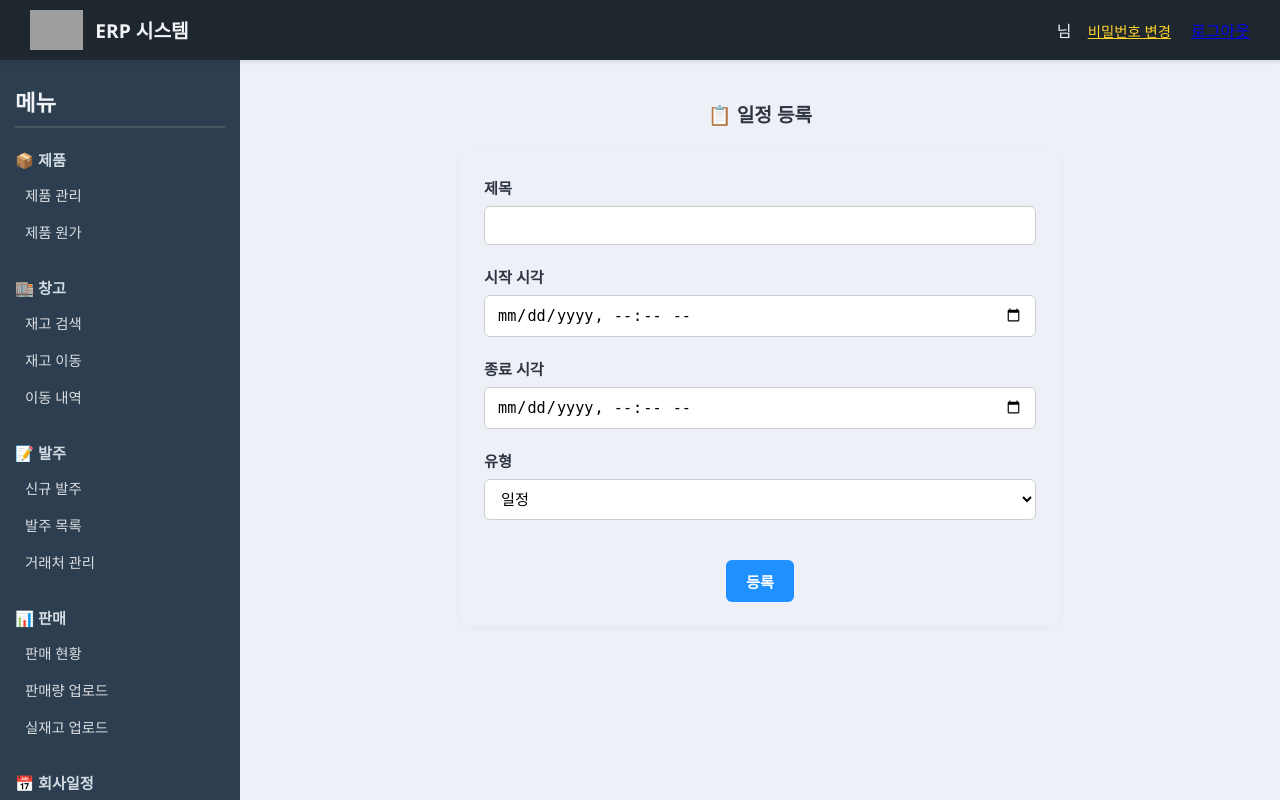
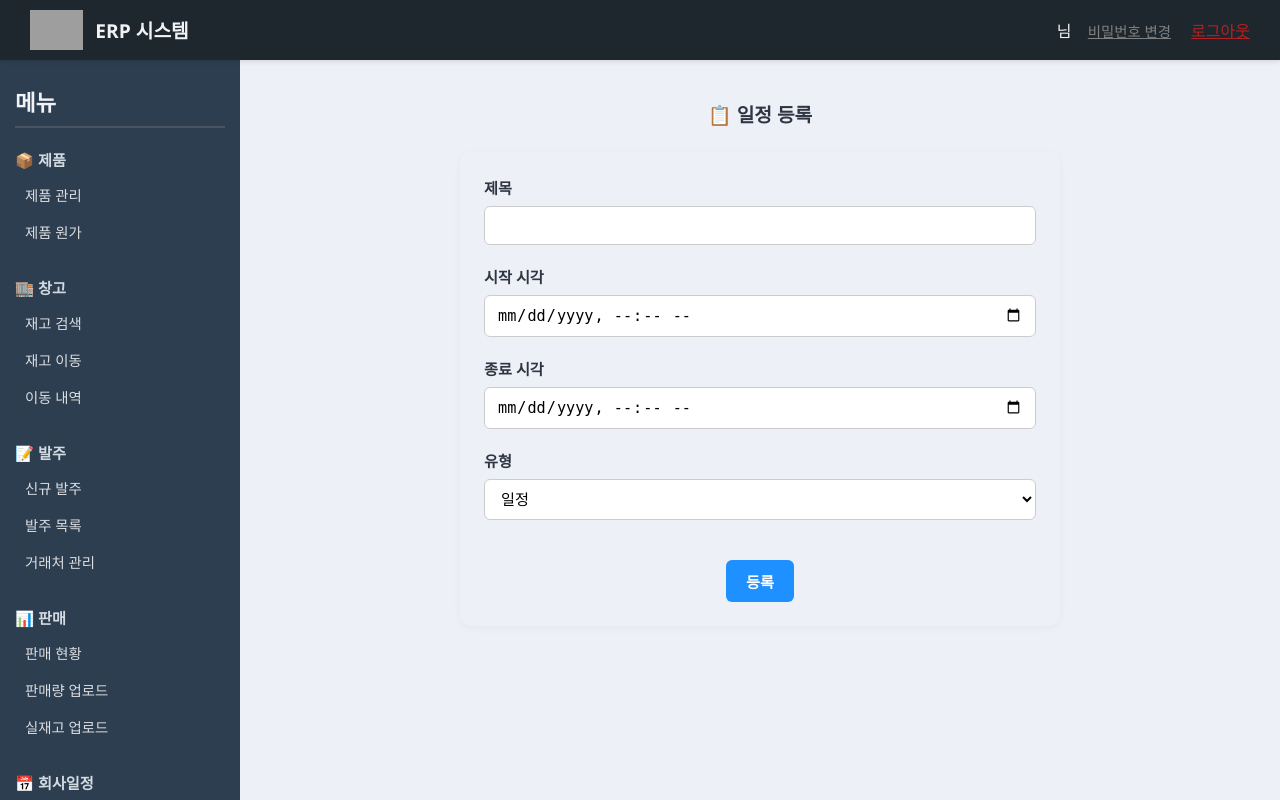
Before and after one commit to songemoon/my-flask-erp, a Flask app: page /schedule/add in a window 1280 px wide. Run offline with Flask 3, Linux system fonts and the light colour scheme; a user stored in the database is signed in; grey boxes are pictures that could not be loaded.

Commit message:
Update base.html

```diff
--- a/templates/base.html
+++ b/templates/base.html
@@ -155,8 +155,8 @@
         <div class="user-info">
                 {% if session.user %}
                     <span>{{ session.user.name }}님</span>
-                    <a href="{{ url_for('change_password_route') }}" style="margin-left:12px; font-size:0.9rem; color:#ffd32a;">비밀번호 변경</a>
-                    <a href="{{ url_for('logout_route') }}" style="margin-left:16px;">로그아웃</a>
+                    <a href="{{ url_for('change_password_route') }}" style="margin-left:12px; font-size:0.9rem; color:#808080;">비밀번호 변경</a>
+                    <a href="{{ url_for('logout_route') }}" style="margin-left:16px; color:#B22222;">로그아웃</a>
                 {% else %}
                     <a href="{{ url_for('login') }}">로그인</a>
                 {% endif %}
```
